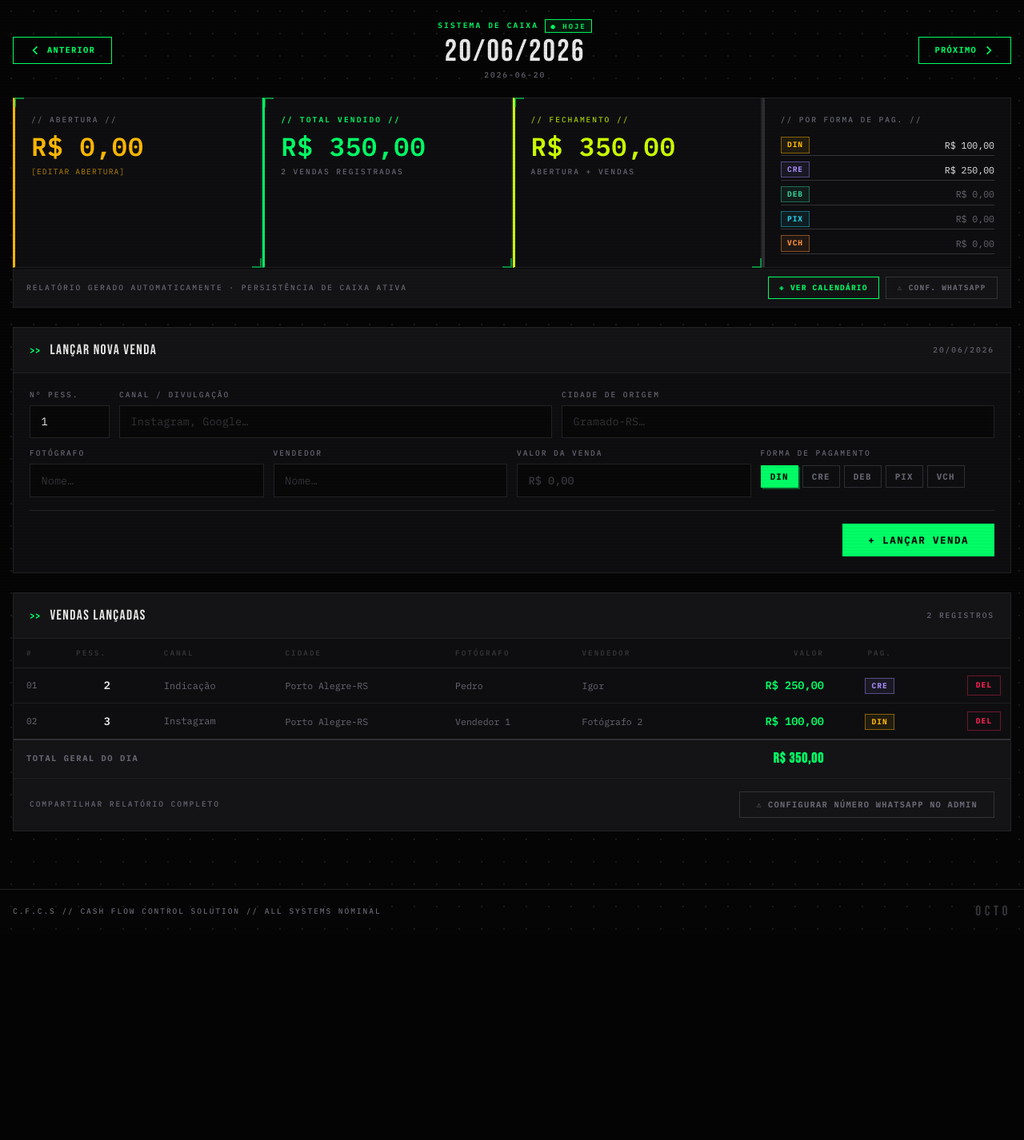
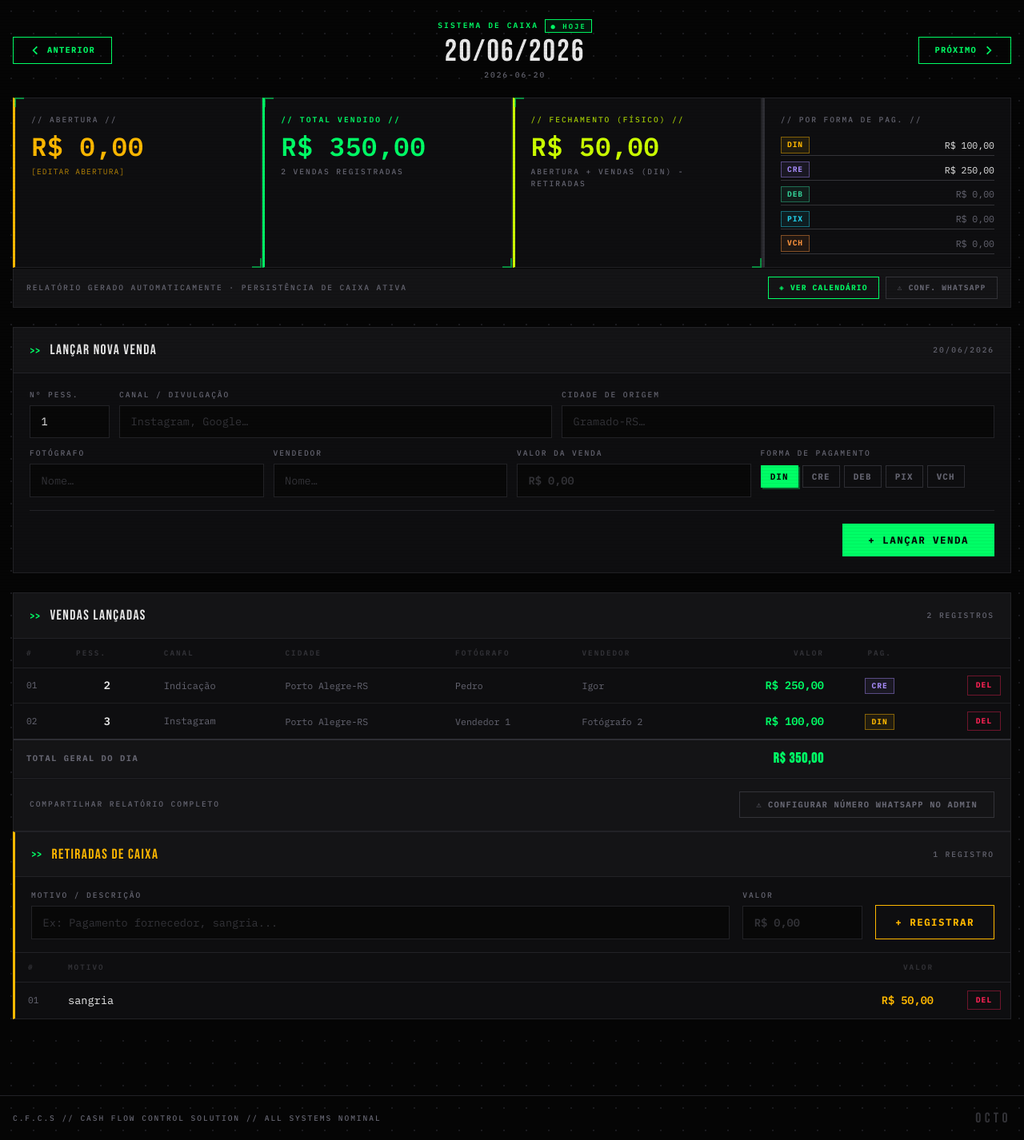
Before and after one commit to Sp4ce-S4murai/C.F.C.S, a Flask app: page /dia/2026-06-20 in a window 1280 px wide. Shown: the part 56-1482 px from the top of the page at 80% size. Before the commit the page ends 1219 px from the top, so only its background shows below. Run offline with Flask 3, Linux system fonts and the light colour scheme; data comes from the database, SQL or seed files in the repository; both versions use the stored data as it was after the commit; some libraries are stand-ins or nearby versions.

Commit message:
chore: update virtual environment dependencies and update database record

```diff
--- a/app.py
+++ b/app.py
@@ -63,23 +63,36 @@ def get_or_create_caixa(data_str: str) -> dict:
 
 
 def recalc_fechamento(data_str: str):
-    """Recalculate fechamento = abertura + total vendas do dia and persist."""
+    """Recalculate fechamento = abertura + total vendas (DIN) - retiradas and persist."""
     with get_connection() as conn:
         caixa = conn.execute(
             "SELECT abertura_caixa FROM caixa_diario WHERE data = ?", (data_str,)
         ).fetchone()
         abertura = caixa["abertura_caixa"] if caixa else 0.0
 
-        total = conn.execute(
-            "SELECT COALESCE(SUM(valor_venda),0) as total FROM vendas WHERE data_venda = ?",
+        total_dinheiro = conn.execute(
+            "SELECT COALESCE(SUM(valor_venda),0) as total FROM vendas WHERE data_venda = ? AND forma_pagamento = 'DIN'",
             (data_str,),
         ).fetchone()["total"]
 
-        fechamento = abertura + total
+        total_retiradas = conn.execute(
+            "SELECT COALESCE(SUM(valor),0) as total FROM retiradas_caixa WHERE data = ?",
+            (data_str,),
+        ).fetchone()["total"]
+
+        fechamento = abertura + total_dinheiro - total_retiradas
         conn.execute(
             "UPDATE caixa_diario SET fechamento_caixa = ? WHERE data = ?",
             (fechamento, data_str),
         )
+
+def get_retiradas_do_dia(data_str: str) -> list[dict]:
+    with get_connection() as conn:
+        rows = conn.execute(
+            "SELECT * FROM retiradas_caixa WHERE data = ? ORDER BY id",
+            (data_str,),
+        ).fetchall()
+    return [dict(r) for r in rows]
 
 
 def get_subtotais(data_str: str) -> dict:
@@ -106,7 +119,7 @@ def get_vendas_do_dia(data_str: str) -> list[dict]:
     return [dict(r) for r in rows]
 
 
-def build_whatsapp_message(data_str: str, caixa: dict, vendas: list, subtotais: dict) -> str:
+def build_whatsapp_message(data_str: str, caixa: dict, vendas: list, subtotais: dict, retiradas: list) -> str:
     """Build a formatted WhatsApp message with the daily sales report."""
     d = datetime.strptime(data_str, "%Y-%m-%d")
     data_fmt = d.strftime("%d/%m/%Y")
@@ -126,17 +139,26 @@ def build_whatsapp_message(data_str: str, caixa: dict, vendas: list, subtotais:
         "*╚══════════════════════════╝*",
         "",
         f"📅 *DATA:* {data_fmt}",
-        f"🏢 *Estúdio Fotográfico · OCTO*",
+        f"🏢 *Estudio Rua Coberta*",
         "",
         "━━━━━━━━━━━━━━━━━━━━━━━━━━",
-        "*💰 RESUMO DO CAIXA*",
-        f"  • Abertura:     *{fmt_brl(caixa['abertura_caixa'])}*",
-        f"  • Total vendas: *{fmt_brl(total)}*",
-        f"  • Fechamento:   *{fmt_brl(caixa['fechamento_caixa'])}*",
-        "",
-        "━━━━━━━━━━━━━━━━━━━━━━━━━━",
-        "*💳 FORMAS DE PAGAMENTO*",
+        "*💰 RESUMO DO CAIXA (FÍSICO)*",
+        f"  • Abertura (DIN):    *{fmt_brl(caixa['abertura_caixa'])}*",
+        f"  • Vendas (DIN):      *{fmt_brl(subtotais.get('DIN', 0.0))}*",
     ]
+
+    if retiradas:
+        total_retiradas = sum(r["valor"] for r in retiradas)
+        lines.append(f"  • Retiradas:         *-{fmt_brl(total_retiradas)}*")
+
+    lines.append(f"  • Saldo (Fechamento):*{fmt_brl(caixa['fechamento_caixa'])}*")
+    lines.append("")
+    lines.append("━━━━━━━━━━━━━━━━━━━━━━━━━━")
+    lines.append("*📊 RESULTADO TOTAL DO DIA*")
+    lines.append(f"  • Faturamento Total: *{fmt_brl(total)}*")
+    lines.append("")
+    lines.append("━━━━━━━━━━━━━━━━━━━━━━━━━━")
+    lines.append("*💳 FORMAS DE PAGAMENTO*")
 
     for forma in ["DIN", "PIX", "CRE", "DEB", "VCH"]:
         val = subtotais.get(forma, 0.0)
@@ -205,6 +227,7 @@ def diario(data):
 
     caixa = get_or_create_caixa(data)
     vendas = get_vendas_do_dia(data)
+    retiradas = get_retiradas_do_dia(data)
     subtotais = get_subtotais(data)
     total_dia = sum(v["valor_venda"] for v in vendas)
     recalc_fechamento(data)
@@ -226,6 +249,7 @@ def diario(data):
         data_fmt=d.strftime("%d/%m/%Y"),
         caixa=caixa,
         vendas=vendas,
+        retiradas=retiradas,
         subtotais=subtotais,
         total_dia=total_dia,
         canais=canais,
@@ -310,6 +334,44 @@ def set_abertura(data):
     return redirect(url_for("diario", data=data))
 
 
+@app.route("/dia/<data>/retirada/nova", methods=["POST"])
+def nova_retirada(data):
+    try:
+        datetime.strptime(data, "%Y-%m-%d")
+    except ValueError:
+        flash("Data inválida.", "error")
+        return redirect(url_for("diario", data=date.today().isoformat()))
+
+    motivo = request.form.get("motivo", "").strip()
+    valor_raw = request.form.get("valor", "0").strip()
+    valor = parse_money(valor_raw)
+
+    if valor <= 0:
+        flash("Valor da retirada deve ser maior que zero.", "error")
+        return redirect(url_for("diario", data=data))
+
+    get_or_create_caixa(data)
+
+    with get_connection() as conn:
+        conn.execute(
+            """INSERT INTO retiradas_caixa (data, valor, motivo) VALUES (?, ?, ?)""",
+            (data, valor, motivo),
+        )
+
+    recalc_fechamento(data)
+    flash("Retirada registrada com sucesso!", "success")
+    return redirect(url_for("diario", data=data))
+
+
+@app.route("/dia/<data>/retirada/<int:retirada_id>/excluir", methods=["POST"])
+def excluir_retirada(data, retirada_id):
+    with get_connection() as conn:
+        conn.execute("DELETE FROM retiradas_caixa WHERE id = ? AND data = ?", (retirada_id, data))
+    recalc_fechamento(data)
+    flash("Retirada excluída.", "success")
+    return redirect(url_for("diario", data=data))
+
+
 @app.route("/dia/<data>/whatsapp")
 def whatsapp_enviar(data):
     """Generate WhatsApp message with daily report and redirect to wa.me."""
@@ -326,9 +388,10 @@ def whatsapp_enviar(data):
 
     caixa = get_or_create_caixa(data)
     vendas = get_vendas_do_dia(data)
+    retiradas = get_retiradas_do_dia(data)
     subtotais = get_subtotais(data)
 
-    message = build_whatsapp_message(data, caixa, vendas, subtotais)
+    message = build_whatsapp_message(data, caixa, vendas, subtotais, retiradas)
     encoded = quote(message)
     numero_clean = "".join(filter(str.isdigit, numero))
     wa_url = f"https://wa.me/{numero_clean}?text={encoded}"
@@ -514,4 +577,15 @@ if __name__ == "__main__":
     print("  SYSTEM ONLINE  >>  http://127.0.0.1:5000")
     print("  CTRL+C TO TERMINATE")
     print("=" * 60 + "\n")
+
+    import threading
+    import webbrowser
+    import time
+
+    def open_browser():
+        time.sleep(1.5)
+        webbrowser.open("http://127.0.0.1:5000")
+
+    threading.Thread(target=open_browser, daemon=True).start()
+
     app.run(debug=False, host="127.0.0.1", port=5000)
--- a/database.py
+++ b/database.py
@@ -25,6 +25,13 @@ def init_db():
                 vendedor        TEXT    NOT NULL DEFAULT '',
                 valor_venda     REAL    NOT NULL DEFAULT 0.0,
                 forma_pagamento TEXT    NOT NULL DEFAULT 'DIN'
+            );
+
+            CREATE TABLE IF NOT EXISTS retiradas_caixa (
+                id              INTEGER PRIMARY KEY AUTOINCREMENT,
+                data            DATE    NOT NULL,
+                valor           REAL    NOT NULL DEFAULT 0.0,
+                motivo          TEXT    NOT NULL DEFAULT ''
             );
 
             CREATE TABLE IF NOT EXISTS caixa_diario (
--- a/templates/diario.html
+++ b/templates/diario.html
@@ -77,11 +77,11 @@
 
   <!-- FECHAMENTO -->
   <div class="card bracketed" style="padding: 1.25rem 1.25rem 1rem; border-left: 3px solid var(--acid); background: var(--s1);">
-    <div class="sys-label-dim" style="margin-bottom: 0.6rem; color: var(--acid); opacity: 0.8;">// FECHAMENTO //</div>
+    <div class="sys-label-dim" style="margin-bottom: 0.6rem; color: var(--acid); opacity: 0.8;">// FECHAMENTO (FÍSICO) //</div>
     <div class="metric-value money-acid" style="font-size: 2rem;">
       R$ {{ "%.2f"|format(caixa.fechamento_caixa) | replace('.', ',') }}
     </div>
-    <div class="sys-label-dim" style="margin-top: 0.6rem;">ABERTURA + VENDAS</div>
+    <div class="sys-label-dim" style="margin-top: 0.6rem;">ABERTURA + VENDAS (DIN) - RETIRADAS</div>
   </div>
 
   <!-- SUBTOTAIS -->
@@ -345,6 +345,66 @@
 
 
 <!-- ══════════════════════════════════════════════════════════
+     WITHDRAWALS SECTION
+══════════════════════════════════════════════════════════ -->
+<div class="card fade-in" style="animation-delay: 0.12s; margin-bottom: 1.5rem; border-left: 3px solid var(--warn);">
+  <div class="section-header">
+    <span class="display" style="font-size: 1.1rem; letter-spacing: 0.08em; color: var(--warn);">RETIRADAS DE CAIXA</span>
+    <span class="sys-label-dim" style="margin-left: auto;">{{ retiradas|length }} REGISTRO{% if retiradas|length != 1 %}S{% endif %}</span>
+  </div>
+
+  <form action="/dia/{{ data }}/retirada/nova" method="POST" style="padding: 1rem 1.25rem; display: flex; gap: 1rem; align-items: flex-end; background: var(--s1); border-bottom: 1px solid var(--bd);">
+    <div style="flex: 1;">
+      <label for="motivo" class="sys-label-dim" style="display: block; margin-bottom: 0.35rem;">MOTIVO / DESCRIÇÃO</label>
+      <input type="text" id="motivo" name="motivo" required class="input-field" placeholder="Ex: Pagamento fornecedor, sangria..." autocomplete="off" />
+    </div>
+    <div style="width: 150px;">
+      <label for="valor_retirada" class="sys-label-dim" style="display: block; margin-bottom: 0.35rem;">VALOR</label>
+      <input type="text" id="valor_retirada" name="valor" required class="input-field money-warn" placeholder="R$ 0,00" oninput="maskMoney(this)" />
+    </div>
+    <button type="submit" class="btn btn-ghost-warn" style="font-size: 0.78rem; padding: 0.7rem 1.5rem;">
+      + REGISTRAR
+    </button>
+  </form>
+
+  {% if retiradas %}
+  <div style="overflow-x: auto;">
+    <table>
+      <thead>
+        <tr>
+          <th style="width: 50px;">#</th>
+          <th>MOTIVO</th>
+          <th style="text-align: right; width: 150px;">VALOR</th>
+          <th style="width: 80px;"></th>
+        </tr>
+      </thead>
+      <tbody>
+        {% for r in retiradas %}
+        <tr>
+          <td class="money-dim" style="font-size: 0.7rem;">{{ "%02d"|format(loop.index) }}</td>
+          <td style="color: var(--txt); font-size: 0.85rem;">{{ r.motivo }}</td>
+          <td style="text-align: right;">
+            <span class="money-warn" style="font-size: 0.85rem;">R$ {{ "%.2f"|format(r.valor) | replace('.', ',') }}</span>
+          </td>
+          <td style="text-align: right; padding-right: 0.75rem;">
+            <form action="/dia/{{ data }}/retirada/{{ r.id }}/excluir" method="POST"
+                  onsubmit="return confirm('CONFIRMAR EXCLUSÃO DA RETIRADA #{{ loop.index }}?');">
+              <button type="submit" class="btn btn-danger" style="font-size: 0.6rem; padding: 0.25rem 0.6rem;">
+                DEL
+              </button>
+            </form>
+          </td>
+        </tr>
+        {% endfor %}
+      </tbody>
+    </table>
+  </div>
+  {% endif %}
+</div>
+
+
+
+<!-- ══════════════════════════════════════════════════════════
      JAVASCRIPT
 ══════════════════════════════════════════════════════════ -->
 <script>
--- a/templates/mes.html
+++ b/templates/mes.html
@@ -158,11 +158,11 @@
   </div>
 
   <div class="card" style="padding: 1.25rem; border-left: 3px solid var(--warn); text-align: center;">
-    <div class="sys-label-dim" style="letter-spacing: 0.2em; justify-content: center; margin-bottom: 0.5rem;">DIAS COM MOVIMENTO</div>
+    <div class="sys-label-dim" style="letter-spacing: 0.2em; justify-content: center; margin-bottom: 0.5rem;">TICKET MÉDIO</div>
     <div class="display" style="font-size: 2.5rem; letter-spacing: 0.04em; color: var(--warn);">
-      {{ dias_ativos.val }}
+      R$ {% if count_vendas.val > 0 %}{{ "%.2f"|format(total_mes.val / count_vendas.val) | replace('.', ',') }}{% else %}0,00{% endif %}
     </div>
-    <div class="sys-label-dim" style="margin-top: 0.25rem;">DIA{% if dias_ativos.val != 1 %}S{% endif %} ATIVO{% if dias_ativos.val != 1 %}S{% endif %}</div>
+    <div class="sys-label-dim" style="margin-top: 0.25rem;">POR ATENDIMENTO</div>
   </div>
 
 </div>
```
Also changed, not shown: database.db, 5 other files.
